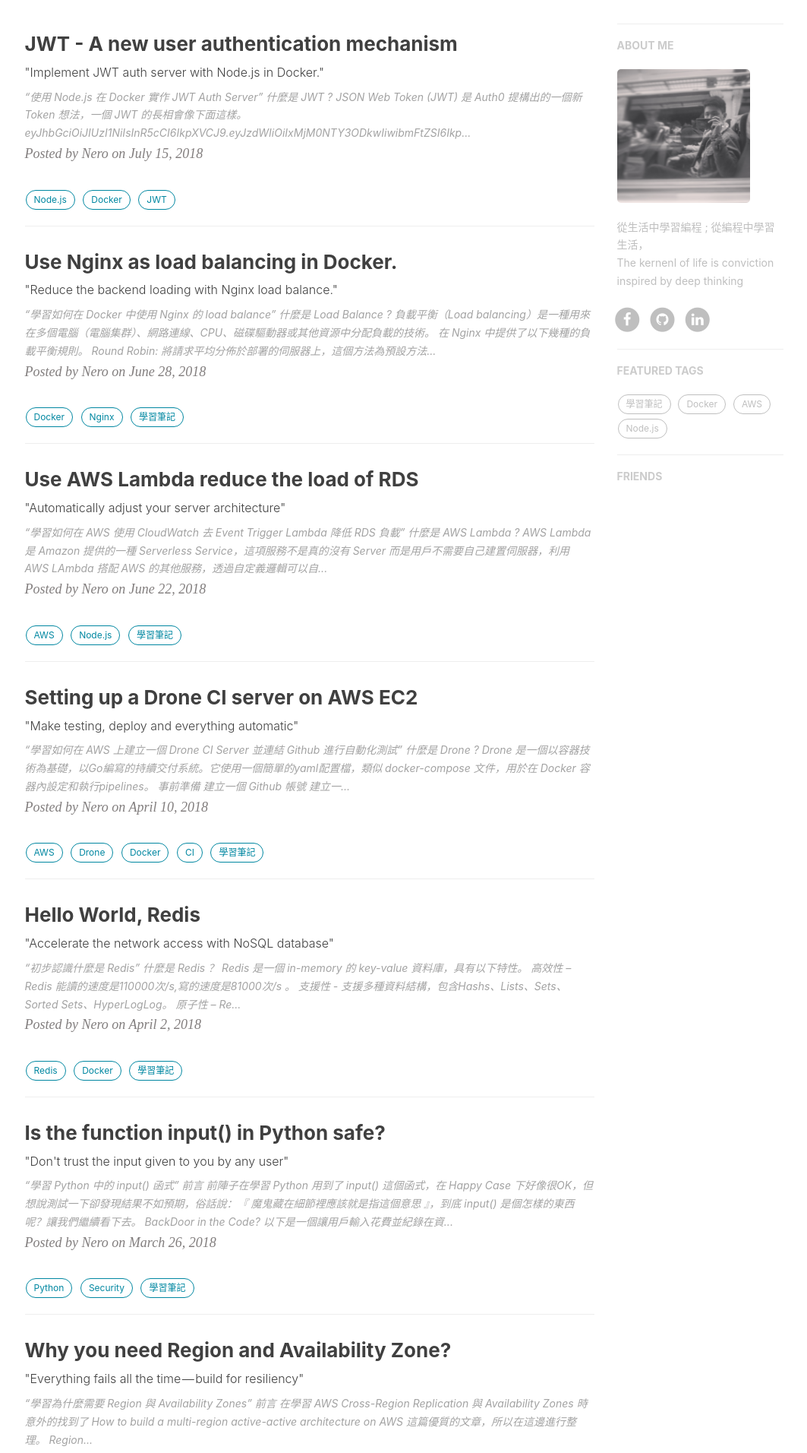
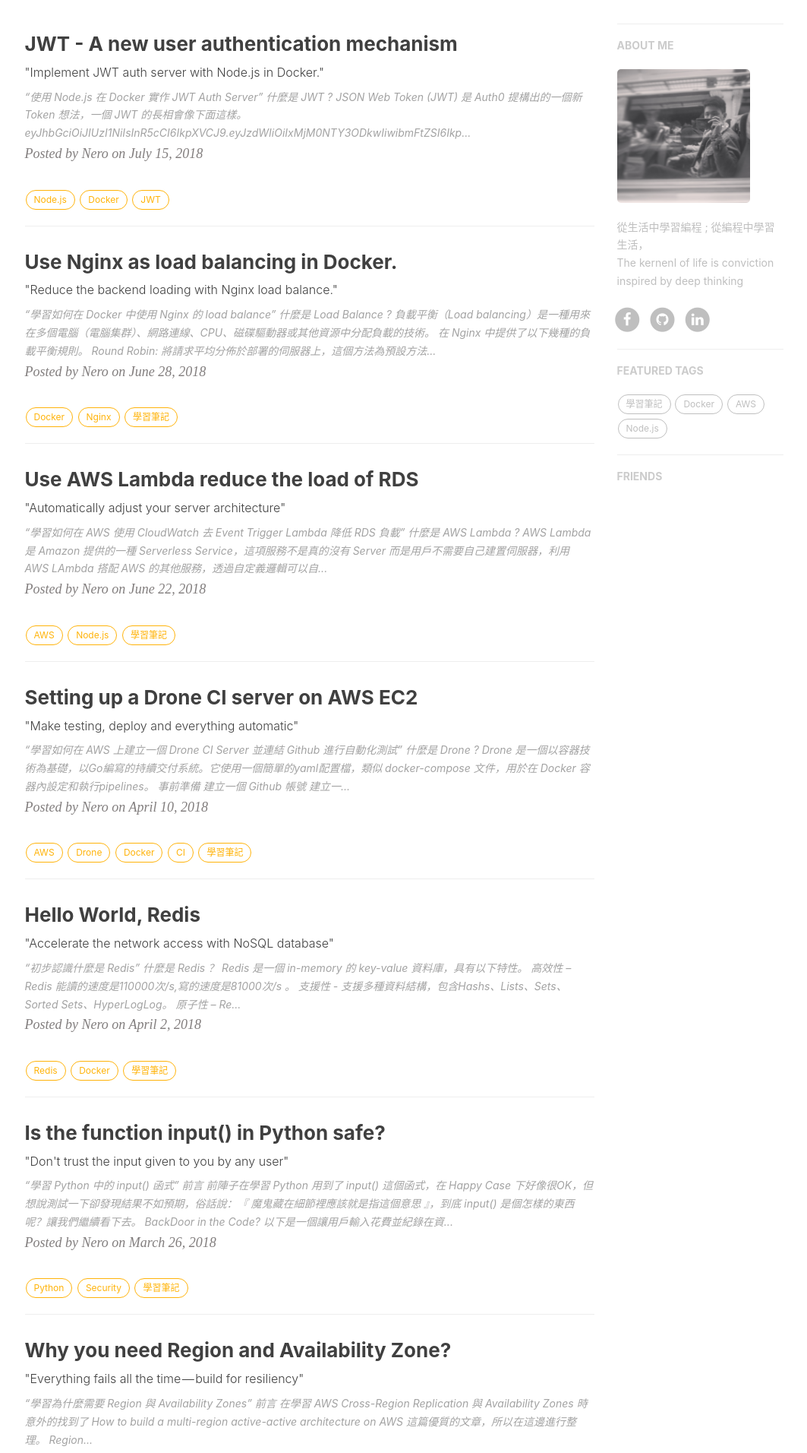
Before and after one commit to NeroCube/nerocube.github.io, a Jekyll site: the page built from index.html, in a window 1280 px wide. Shown: the part 407-2319 px from the top of the page at 76% size, without its empty margins (135-1198 px from the left). Built offline with Jekyll 4.4.1, drawn with Linux system fonts in a browser that asks for light colours; nearby versions of some CDN libraries; the list of posts is cut into pages by our own code; comment, search, counter and statistics services are not loaded.

Commit message:
fix tags color

```diff
--- a/index.html
+++ b/index.html
@@ -2,6 +2,35 @@
 layout: page
 description: ""
 ---
+<!-- Custom CSS -->
+<style type="text/css">
+  .tags {
+    margin-bottom: -5px;
+  }
+  .tags a,
+  .tags .tag {
+    display: inline-block;
+    border: 1px solid #FFB309;
+    border-radius: 999em;
+    padding: 0 10px;
+    color: #FFB309;
+    line-height: 24px;
+    font-size: 12px;
+    text-decoration: none;
+    margin: 0 1px;
+    margin-bottom: 6px;
+  }
+  .tags a:hover,
+  .tags .tag:hover,
+  .tags a:active,
+  .tags .tag:active {
+    color: #0085a1;
+    border-color: #0085a1;
+    background-color: rgba(255, 255, 255, 0.4);
+    text-decoration: none;
+  }
+</style>
+
 
 {% for post in paginator.posts %}
 <div class="post-preview">
```
Also changed, not shown: css/hux-blog.min.css.
